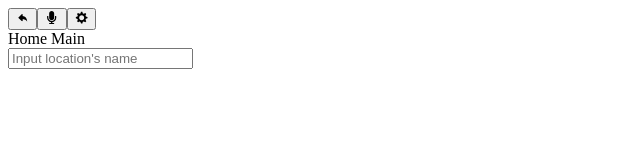
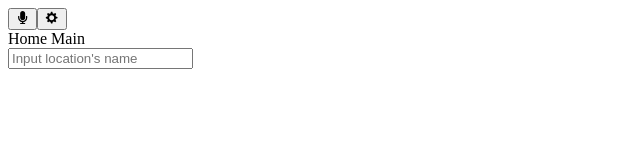
Before and after one commit to gabyse1/air-pollution, a React (Create React App) app: page / in a window 1280 px wide. Shown: the top 160 px of the page, without its empty margins (0-640 px from the left). Built offline with nearby package versions, Linux system fonts and the light colour scheme.

Commit message:
Add functionality to Navbar component to display the Go Back button

```diff
--- a/src/components/Navbar.js
+++ b/src/components/Navbar.js
@@ -1,12 +1,21 @@
 import { TiArrowBack } from 'react-icons/ti';
 import { FaMicrophone } from 'react-icons/fa';
 import { GoGear } from 'react-icons/go';
+import { useNavigate, useParams } from 'react-router-dom';
 
-const Navbar = () => (
+const Navbar = () => {
+  const { name } = useParams();
+  const navigate = useNavigate();
+
+  return (
     <nav className="navbar__box">
-    <button type="button" className="btn__nav" aria-label="Go back to home page">
+      {
+        name ? (
+          <button type="button" className="btn__nav" aria-label="Go to back page" onClick={() => navigate(-1)}>
             <TiArrowBack />
           </button>
+        ) : null
+      }
       <button type="button" className="btn__nav" aria-label="Microphone">
         <FaMicrophone />
       </button>
@@ -15,5 +24,6 @@ const Navbar = () => (
       </button>
     </nav>
   );
+};
 
 export default Navbar;
```
Lines whose indentation alone changed are shown as unchanged.
